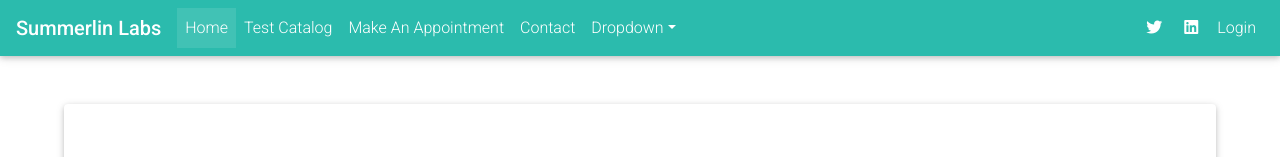
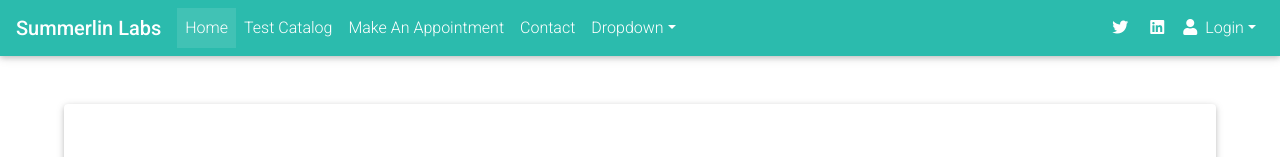
Before and after one commit to denismatijevic/summerlinlabs, a React (Create React App) app: page /login in a window 1280 px wide. Shown: the top 157 px of the page. Built offline with nearby package versions, Linux system fonts and the light colour scheme; no server answers.

Commit message:
navbar edit

```diff
--- a/src/components/LandingPage.js
+++ b/src/components/LandingPage.js
@@ -62,7 +62,11 @@ render() {
               </MDBNavLink>
             </MDBNavItem>
             <MDBNavItem>
-              <MDBNavLink to="#!">Login</MDBNavLink>
+              <MDBDropdown>
+                <MDBDropdownToggle nav caret>
+                  <MDBIcon icon="user" className="mr-2" />Login
+                </MDBDropdownToggle>
+              </MDBDropdown>
             </MDBNavItem>
           </MDBNavbarNav>
         </MDBCollapse>
```
